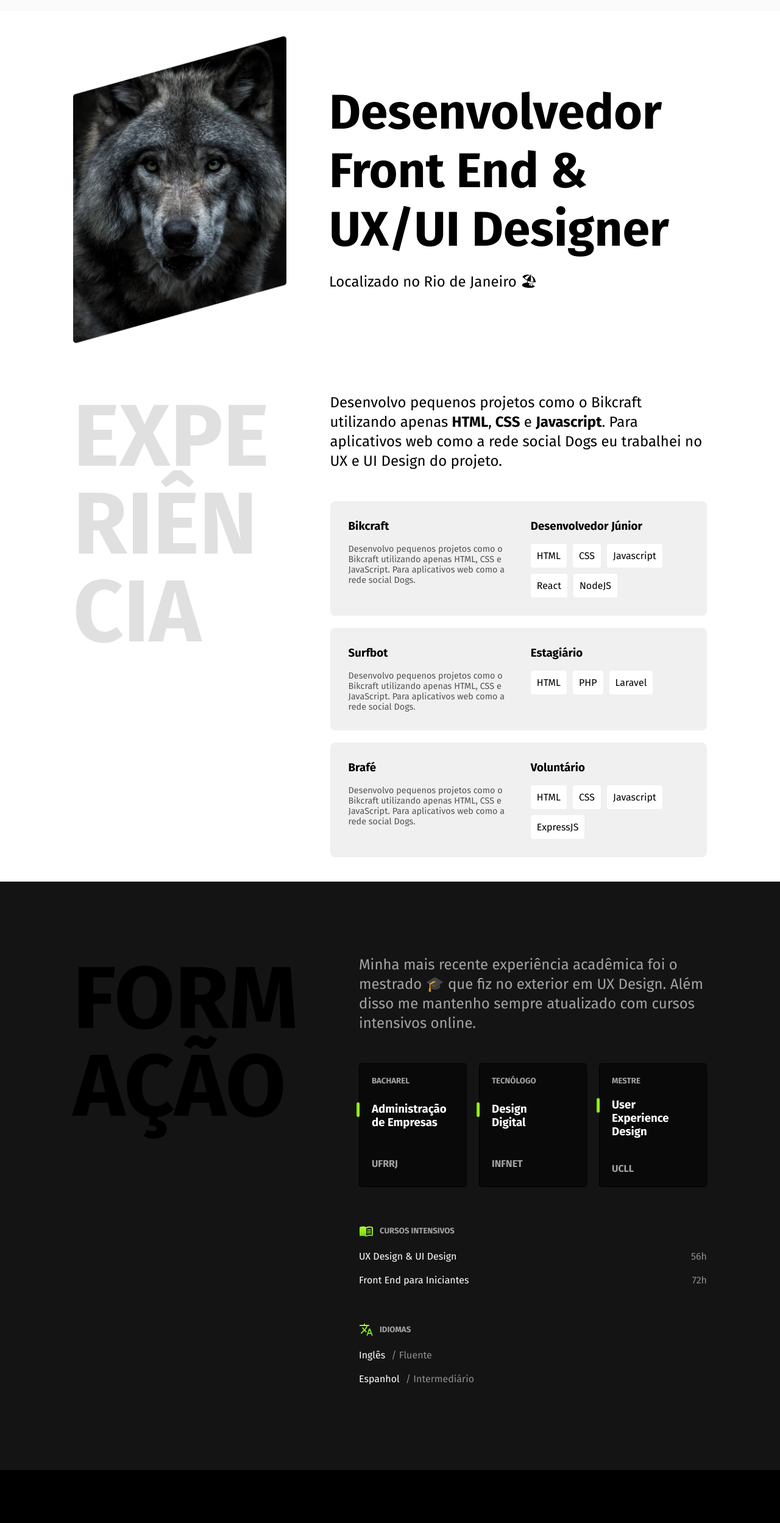
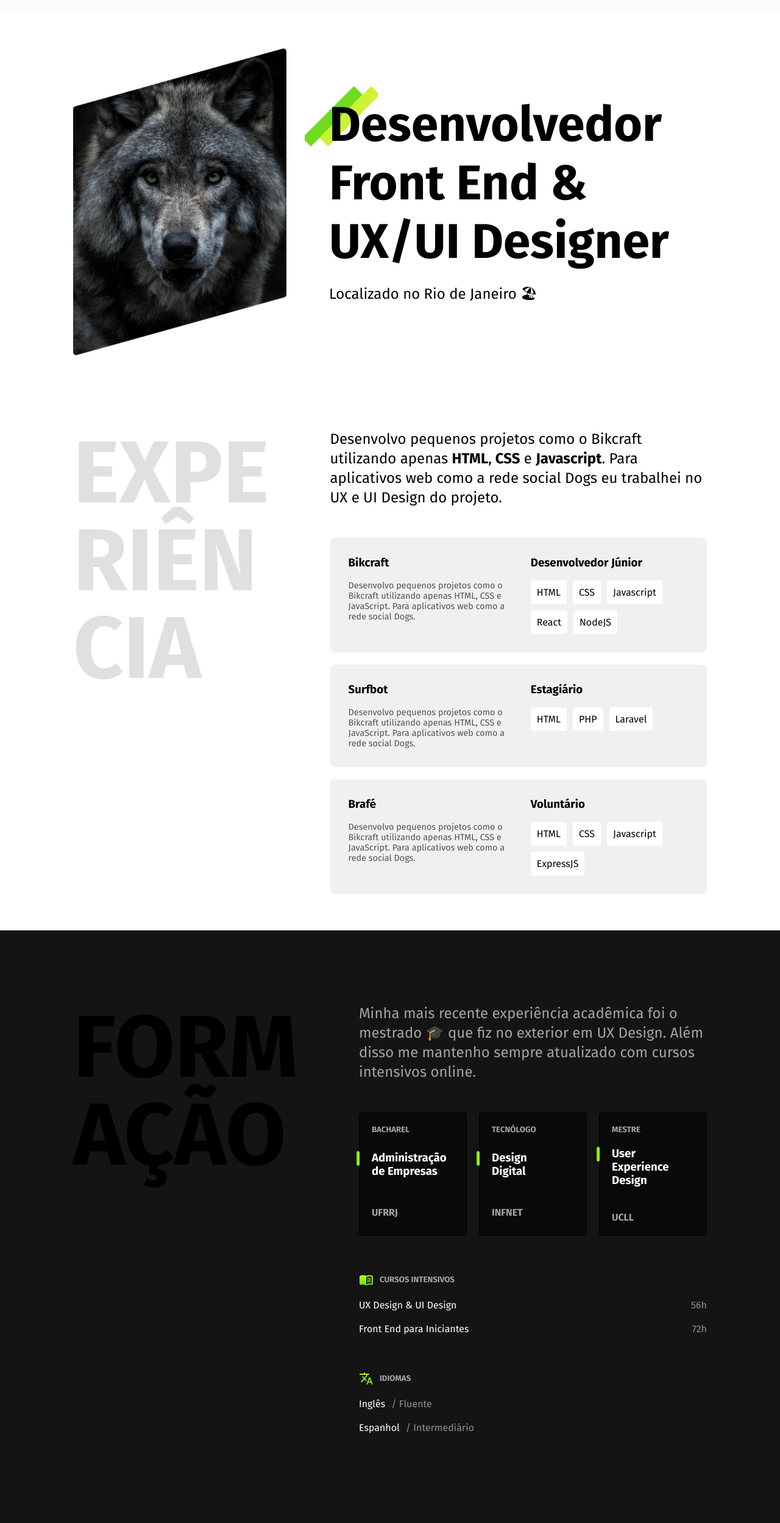
Before and after one commit to thicovfx/origamid-portfolio, a plain HTML site: page index.html in a window 1280 px wide. Shown: the part 100-2598 px from the top of the page at 61% size. Drawn offline with Linux system fonts and the light colour scheme.

Commit message:
fix stuff

```diff
--- a/index.html
+++ b/index.html
@@ -26,19 +26,19 @@
     </header>
 
     <main>
-        <article class="container-white">
+
+        <section class="container">
             <div class="hero">
                 <img class="wolf" src="img/perfil.jpg" alt="Perfil" />
-                <img class="detail" src="img/detalhe.svg" alt="" />
                 <div class="hero-content">
-                    <h1 class="hero-text-title">Desenvolvedor Front End & UX/UI Designer</h1>
+                    <h1>Desenvolvedor<br>Front End & <br>UX/UI Designer</h1>
                     <p>Localizado no Rio de Janeiro 🏖</p>
-                </div>
-            </div>
-        </article>
+                </div><!--hero-content-->
+            </div><!--hero-->
+        </section><!--container-->
 
-        <article class="container-white">
-            <div id="experience" class="experience">
+        <section id="experience" class="container">
+            <div class="experience">
                 <h1 class="experience-title">Expe<br>riên<br>cia</h1>
                 <div class="experience-section">
                     <p class="experience-section-text">Desenvolvo pequenos projetos como o Bikcraft utilizando apenas <strong>HTML</strong>,<strong> CSS</strong> e <strong>Javascript</strong>. Para aplicativos web como a rede social Dogs eu trabalhei no UX e UI Design do projeto.</p>
@@ -77,10 +77,10 @@
                     </div><!--experience-item-->
                 </div><!--experience-section-->
             </div><!--experience-->
-        </article>
+        </section><!--container-->
 
-        <article class="container-grey">
-            <div id="education" class="education">
+        <section id="education" class="education">
+            <div class="education-container">
                 <h1 class="education-title">Form<br>ação</h1>
                 <div class="education-section">
                     <p class="education-section-text">Minha mais recente experiência acadêmica foi o mestrado 🎓 que fiz no exterior em UX Design. Além disso me mantenho sempre atualizado com cursos intensivos online.</p>
@@ -129,11 +129,12 @@
                     </div><!--lang-content-->
                 </div><!--education-section-->
             </div><!--education-->
-        </article>
+        </section><!--education-container-->
 
     </main>
 
-        <footer id="contact" class="container-black">
+    <footer id="contact" class="contact">
+        <div class="contact-container">
             <p class="contact-text">Estou disponível para novos projetos no momento. Entre em contato comigo e marcamos uma conversa 👋</p>
             <div class="contact-info">
                 <p>lobo@gmail.com</p>
@@ -141,7 +142,8 @@
                 <p>@origamid.cursos</p>
             </div><!--contact-info-->
             <p class="footer-note">Lobo. Alguns direitos reservados.</p>
-        </footer><!--container-black-->
+        </div>
+    </footer><!--container-black-->
 
 </body>
 </html>
--- a/style.css
+++ b/style.css
@@ -21,15 +21,24 @@ img{
     display: block;
 }
 
+.container{
+    padding: 60px 120px;
+    max-width: 1440px;
+    margin: 0 auto;
+}
+
 .menu{
     display: flex;
     justify-content: space-between;
     background-color: #fbfbfb;
     padding: 40px 120px;
+    max-width: 1440px;
+    margin: 0 auto;
 }
 
 .menu-items{
     display: flex;
+    flex-wrap: wrap;
     justify-content: space-between;
     align-items: center;
     gap: 40px;
@@ -38,21 +47,7 @@ img{
 .menu-items a{
     color: #141414;
     font-size: 1.2rem;
-}
-
-.container-white{
-    padding: 40px 120px;
-    background-color: white;
-}
-
-.container-grey{
-    padding: 40px 120px;
-    background-color: #141414;
-}
-
-.container-black{
-    padding: 40px 120px;
-    background-color: #000;
+    display: block;
 }
 
 .wolf{
@@ -62,32 +57,37 @@ img{
 .hero{
     display: grid;
     grid-template-columns: auto 1fr;
+    align-items: center;
     gap: 50px;
 }
 
 .hero-content{
     display: grid;
-    align-content: center;
     justify-items: start;
     padding: 20px;
 }
 
-.hero-text-title{
+.hero-content h1{
     font-size: 5rem;
     font-style: bold;
     margin-bottom: 20px;
     position: relative;
 }
 
+.hero-content h1::before{
+    content: "";
+    display: block;
+    width: 120px;
+    height: 100px;
+    background: url('img/detalhe.svg') no-repeat center;
+    position: absolute;
+    top: -15px;
+    left: -40px;
+    z-index: -1;
+}
+
 .hero-content p{
     font-size: 24px;
-}
-
-.detail{
-    position: absolute;
-    right: 780px;
-    top: 220px;
-    z-index: -2;
 }
 
 .experience{
@@ -143,11 +143,16 @@ img{
 }
 
 .education{
+    background-color: #141414;
+}
+
+.education-container{
     display: grid;
     grid-template-columns: auto 1fr;
     gap: 100px;
-    background-color: #141414;
-    margin-top: 80px;
+    padding: 120px 120px;
+    max-width: 1440px;
+    margin: 0 auto;
 }
 
 .education-title{
@@ -258,7 +263,14 @@ img{
     color: #fff;
 }
 
-footer{
+.contact{
+    background-color: #000;
+}
+
+.contact-container{
+    max-width: 1440px;
+    margin: 0 auto;
+    padding: 40px 120px;
     display: grid;
     grid-template-columns: 1fr 1fr 1fr;
     gap: 150px 40px;
```
